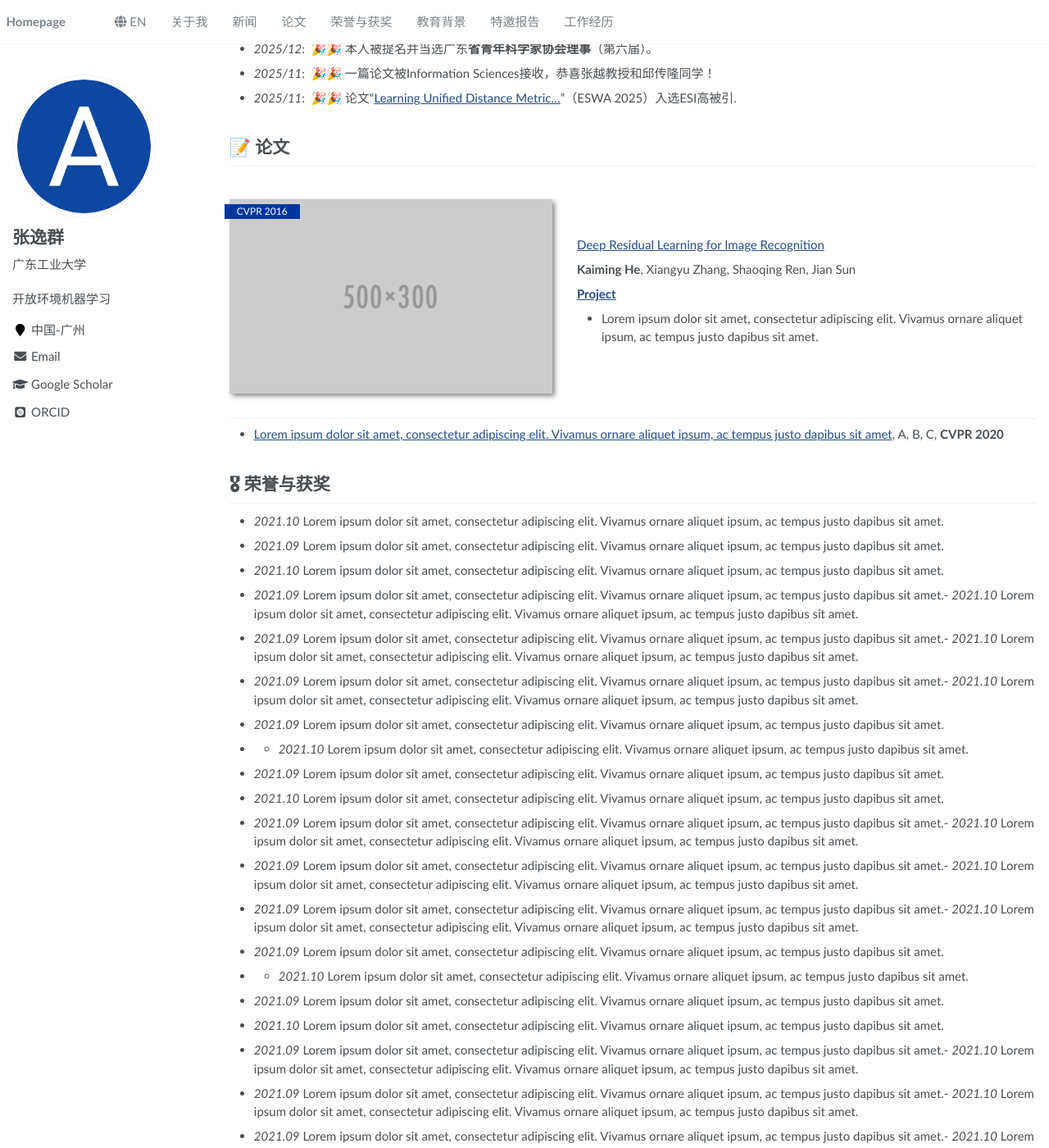
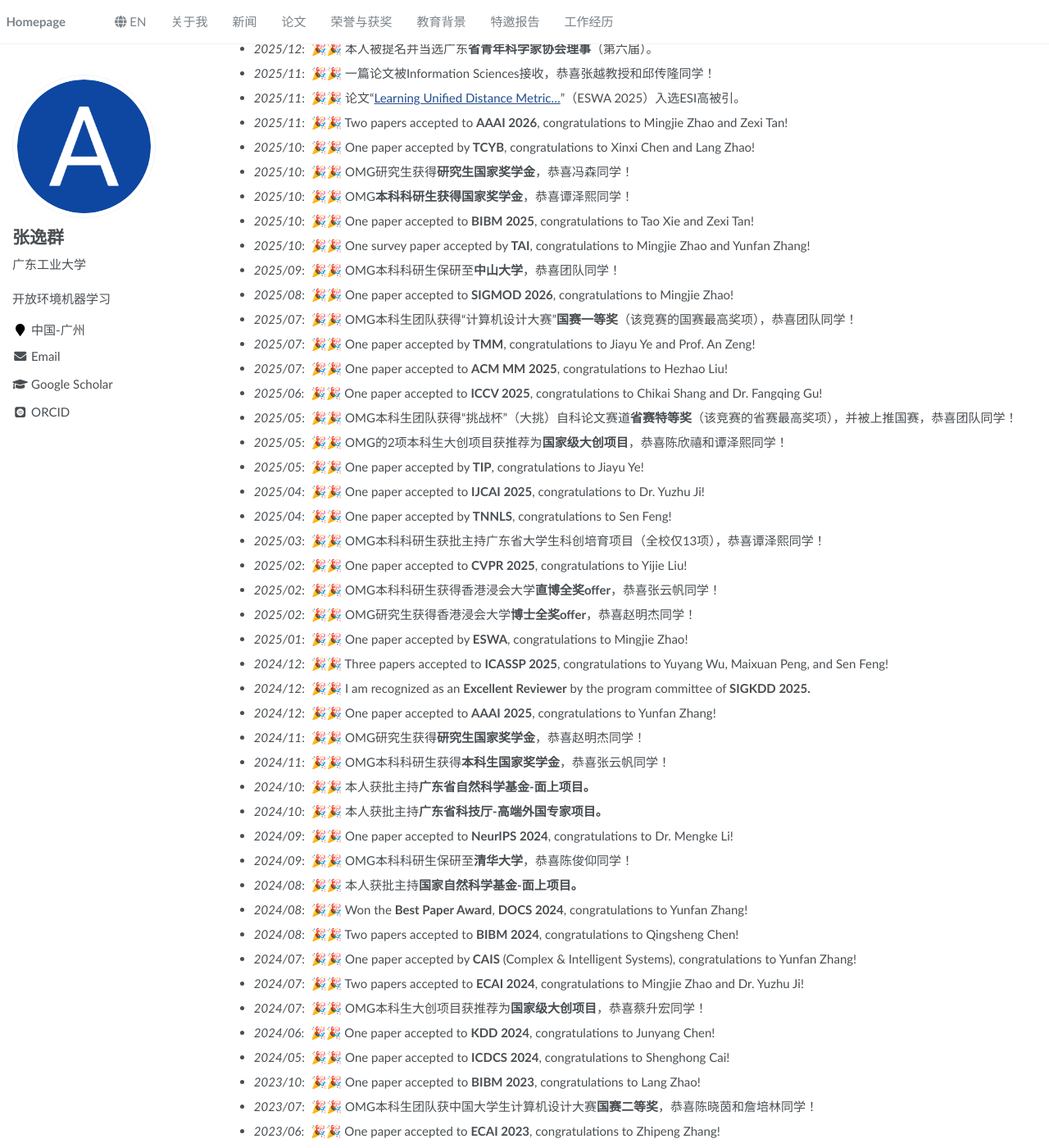
Before and after one commit to yqzhang-Zz/zh, a Jekyll site: the page built from _pages/about.md, in a window 1280 px wide and 1400 px high, scrolled down 479 px. Shown: the whole window at 82% size. Built offline with Jekyll 4.4.1, drawn with Linux system fonts in a browser that asks for light colours; some web fonts are replaced; some of the changed text lies outside the part shown.

Commit message:
Update about.md

```diff
--- a/_pages/about.md
+++ b/_pages/about.md
@@ -29,12 +29,66 @@ redirect_from:
 - *2026/02*: &nbsp;🎉🎉 两篇论文被CVPR 2026录用，恭喜刘赫昭和侯世豪同学！
 - *2026/01*: &nbsp;🎉🎉 一篇论文被DASFAA 2026录用为长文，恭喜陈俊仰同学！
 - *2026/01*: &nbsp;🎉🎉 两篇论文被ICASSP 2026录用，恭喜邱淑洁和陈泰熙同学！
-- *2026/01*: &nbsp;🎉🎉 论文“[Learning Self-Growth Maps for…](https://ieeexplore.ieee.org/abstract/document/11007519)”（TNNLS 2025）入选ESI高被引.
+- *2026/01*: &nbsp;🎉🎉 论文“[Learning Self-Growth Maps for…](https://ieeexplore.ieee.org/abstract/document/11007519)”（TNNLS 2025）入选ESI高被引。
 - *2025/12*: &nbsp;🎉🎉 两篇论文被IoTJ接收，恭喜蔡升宏、杨梓华、谭泽熙同学！
 - *2025/12*: &nbsp;🎉🎉 本人被评为《广东工业大学学报》2025年度**优秀编委**。
 - *2025/12*: &nbsp;🎉🎉 本人被提名并当选广东**省青年科学家协会理事**（第六届）。
 - *2025/11*: &nbsp;🎉🎉 一篇论文被Information Sciences接收，恭喜张越教授和邱传隆同学！
-- *2025/11*: &nbsp;🎉🎉 论文“[Learning Unified Distance Metric…](https://www.sciencedirect.com/science/article/abs/pii/S0957417425003604)”（ESWA 2025）入选ESI高被引.
+- *2025/11*: &nbsp;🎉🎉 论文“[Learning Unified Distance Metric…](https://www.sciencedirect.com/science/article/abs/pii/S0957417425003604)”（ESWA 2025）入选ESI高被引。
+- *2025/11*: &nbsp;🎉🎉 Two papers accepted to **AAAI 2026**, congratulations to Mingjie Zhao and Zexi Tan!
+- *2025/10*: &nbsp;🎉🎉 One paper accepted by **TCYB**, congratulations to Xinxi Chen and Lang Zhao!
+- *2025/10*: &nbsp;🎉🎉 OMG研究生获得**研究生国家奖学金**，恭喜冯森同学！
+- *2025/10*: &nbsp;🎉🎉 OMG**本科科研生获得国家奖学金**，恭喜谭泽熙同学！
+- *2025/10*: &nbsp;🎉🎉 One paper accepted to **BIBM 2025**, congratulations to Tao Xie and Zexi Tan!
+- *2025/10*: &nbsp;🎉🎉 One survey paper accepted by **TAI**, congratulations to Mingjie Zhao and Yunfan Zhang!
+- *2025/09*: &nbsp;🎉🎉 OMG本科科研生保研至**中山大学**，恭喜团队同学！
+- *2025/08*: &nbsp;🎉🎉 One paper accepted to **SIGMOD 2026**, congratulations to Mingjie Zhao!
+- *2025/07*: &nbsp;🎉🎉 OMG本科生团队获得“计算机设计大赛”**国赛一等奖**（该竞赛的国赛最高奖项），恭喜团队同学！
+- *2025/07*: &nbsp;🎉🎉 One paper accepted by **TMM**, congratulations to Jiayu Ye and Prof. An Zeng!
+- *2025/07*: &nbsp;🎉🎉 One paper accepted to **ACM MM 2025**, congratulations to Hezhao Liu!
+- *2025/06*: &nbsp;🎉🎉 One paper accepted to **ICCV 2025**, congratulations to Chikai Shang and Dr. Fangqing Gu!
+- *2025/05*: &nbsp;🎉🎉 OMG本科生团队获得“挑战杯”（大挑）自科论文赛道**省赛特等奖**（该竞赛的省赛最高奖项），并被上推国赛，恭喜团队同学！
+- *2025/05*: &nbsp;🎉🎉 OMG的2项本科生大创项目获推荐为**国家级大创项目**，恭喜陈欣禧和谭泽熙同学！
+- *2025/05*: &nbsp;🎉🎉 One paper accepted by **TIP**, congratulations to Jiayu Ye!
+- *2025/04*: &nbsp;🎉🎉 One paper accepted to **IJCAI 2025**, congratulations to Dr. Yuzhu Ji!
+- *2025/04*: &nbsp;🎉🎉 One paper accepted by **TNNLS**, congratulations to Sen Feng!
+- *2025/03*: &nbsp;🎉🎉 OMG本科科研生获批主持广东省大学生科创培育项目（全校仅13项），恭喜谭泽熙同学！
+- *2025/02*: &nbsp;🎉🎉 One paper accepted to **CVPR 2025**, congratulations to Yijie Liu!
+- *2025/02*: &nbsp;🎉🎉 OMG本科科研生获得香港浸会大学**直博全奖offer**，恭喜张云帆同学！
+- *2025/02*: &nbsp;🎉🎉 OMG研究生获得香港浸会大学**博士全奖offer**，恭喜赵明杰同学！
+- *2025/01*: &nbsp;🎉🎉 One paper accepted by **ESWA**, congratulations to Mingjie Zhao!
+- *2024/12*: &nbsp;🎉🎉 Three papers accepted to **ICASSP 2025**, congratulations to Yuyang Wu, Maixuan Peng, and Sen Feng!
+- *2024/12*: &nbsp;🎉🎉 I am recognized as an **Excellent Reviewer** by the program committee of **SIGKDD 2025.**
+- *2024/12*: &nbsp;🎉🎉 One paper accepted to **AAAI 2025**, congratulations to Yunfan Zhang!
+- *2024/11*: &nbsp;🎉🎉 OMG研究生获得**研究生国家奖学金**，恭喜赵明杰同学！
+- *2024/11*: &nbsp;🎉🎉 OMG本科科研生获得**本科生国家奖学金**，恭喜张云帆同学！
+- *2024/10*: &nbsp;🎉🎉 本人获批主持**广东省自然科学基金-面上项目。**
+- *2024/10*: &nbsp;🎉🎉 本人获批主持**广东省科技厅-高端外国专家项目。**
+- *2024/09*: &nbsp;🎉🎉 One paper accepted to **NeurIPS 2024**, congratulations to Dr. Mengke Li!
+- *2024/09*: &nbsp;🎉🎉 OMG本科科研生保研至**清华大学**，恭喜陈俊仰同学！
+- *2024/08*: &nbsp;🎉🎉 本人获批主持**国家自然科学基金-面上项目。**
+- *2024/08*: &nbsp;🎉🎉 Won the **Best Paper Award**, **DOCS 2024**, congratulations to Yunfan Zhang!
+- *2024/08*: &nbsp;🎉🎉 Two papers accepted to **BIBM 2024**, congratulations to Qingsheng Chen!
+- *2024/07*: &nbsp;🎉🎉 One paper accepted by **CAIS** (Complex & Intelligent Systems), congratulations to Yunfan Zhang!
+- *2024/07*: &nbsp;🎉🎉 Two papers accepted to **ECAI 2024**, congratulations to Mingjie Zhao and Dr. Yuzhu Ji!
+- *2024/07*: &nbsp;🎉🎉 OMG本科生大创项目获推荐为**国家级大创项目**，恭喜蔡升宏同学！
+- *2024/06*: &nbsp;🎉🎉 One paper accepted to **KDD 2024**, congratulations to Junyang Chen!
+- *2024/05*: &nbsp;🎉🎉 One paper accepted to **ICDCS 2024**, congratulations to Shenghong Cai!
+- *2023/10*: &nbsp;🎉🎉 One paper accepted to **BIBM 2023**, congratulations to Lang Zhao!
+- *2023/07*: &nbsp;🎉🎉 OMG本科生团队获中国大学生计算机设计大赛**国赛二等奖**，恭喜陈晓茵和詹培林同学！
+- *2023/06*: &nbsp;🎉🎉 One paper accepted to **ECAI 2023**, congratulations to Zhipeng Zhang!
+- *2022/11*: &nbsp;🎉🎉 本人获批主持**广东省自然科学基金-面上项目。**
+- *2022/09*: &nbsp;🎉🎉 OMG本科科研生保研（直博）至**深圳大学**，恭喜卢丹琪同学！
+- *2022/08*: &nbsp;🎉🎉 本人获批主持**广东工业大学交叉学科培育项目。**
+- *2022/07*: &nbsp;🎉🎉 One paper accepted by **TNNLS.**
+- *2022/04*: &nbsp;🎉🎉 One paper accepted to **IJCAI-ECAI 2022**.
+- *2021/10*: &nbsp;🎉🎉 本人获批主持**广东省自然科学基金-面上项目。**
+- *2021/08*: &nbsp;🎉🎉 本人获批主持**国家自然科学基金-青年基金项目。**
+- *2021/06*: &nbsp;🎉🎉 本人获批主持**广州市科技计划-青年博士人员资助项目。**
+- *2021/01*: &nbsp;🎉🎉 One paper accepted by **TPAMI.**
+- *2020/10*: &nbsp;🎉🎉 Joined Guangdong University of Technology.
+- *2020/03*: &nbsp;🎉🎉 One paper accepted by **TCYB.**
+- *2019/11*: &nbsp;🎉🎉 One paper accepted to **AAAI 2020**.
 
 <span class='anchor' id="publications"></span>
 
```
